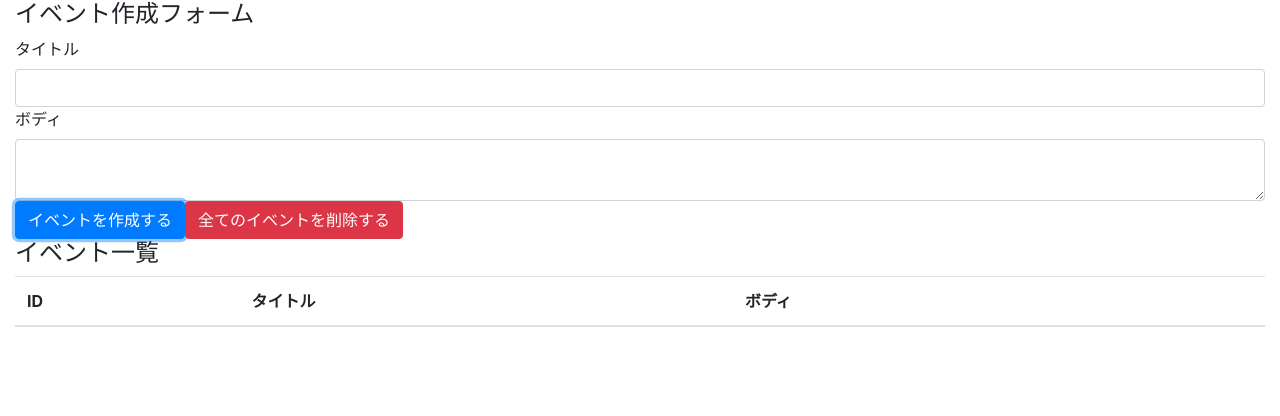
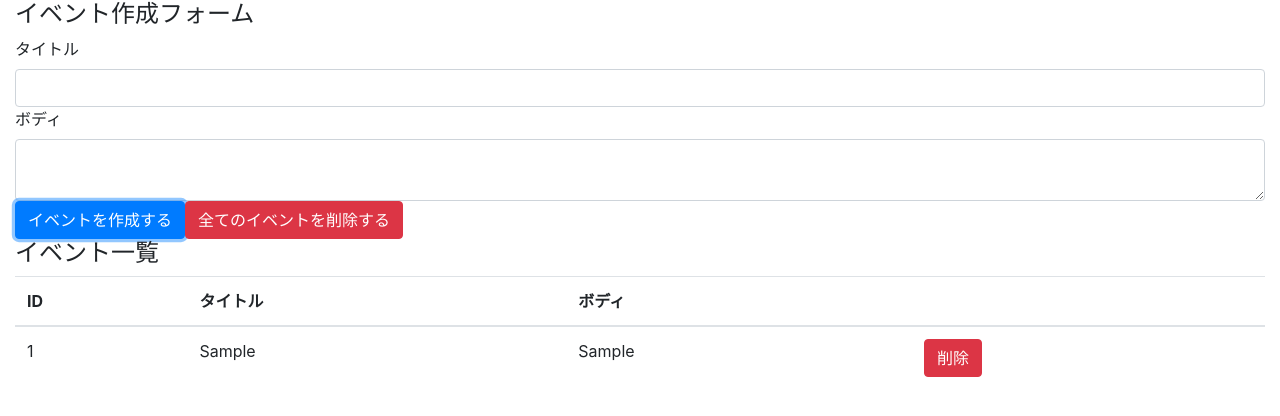
Before and after one commit to LPxPG/react-hooks-101-test, a React (Create React App) app: page / in a window 1280 px wide. Both pictures are taken after typing "Sample", "Sample" into the empty fields and a click on the button "イベントを作成する". Shown: the top 416 px of the page. Built offline with nearby package versions, Linux system fonts and the light colour scheme.

Commit message:
display events, refactor and implement remove event button

```diff
--- a/src/components/App.js
+++ b/src/components/App.js
@@ -1,5 +1,6 @@
 import React, {useReducer, useState} from 'react'
 import 'bootstrap/dist/css/bootstrap.min.css'
+import Event from './Event'
 import reducer from '../reducers'
 
 const App = () => {
@@ -52,6 +53,24 @@
           </tr>
         </thead>
         <tbody>
+          {state.map((event, index) => (<Event key={index} event={event} dispatch={dispatch} />))}
+          {/* {
+
+            state.map((event, index) => { // => (...) : => {return ...multi-line...} の省略記法
+
+              const {id, title, body} = event
+              const handleClickDeleteButton = () => {
+                dispatch({type: 'DELETE_EVENT', id})
+              }
+
+              return <tr key={index}>
+                <td>{id}</td>
+                <td>{title}</td>
+                <td>{body}</td>
+                <td><button type="button" className="btn btn-danger" onClick={handleClickDeleteButton}>削除</button></td>
+              </tr>
+            })
+          } */}
         </tbody>
       </table>
     </div>
--- /dev/null
+++ b/src/components/Event.js
@@ -0,0 +1,18 @@
+import React from 'react'
+
+const Event = ({ event, dispatch }) => {
+  const {id, title, body } = event
+  const handleClickDeleteButton = () => {
+    dispatch({type: 'DELETE_EVENT', id})
+  }
+
+  return <tr>
+    <td>{id}</td>
+    <td>{title}</td>
+    <td>{body}</td>
+    <td><button type="button" className="btn btn-danger" onClick={handleClickDeleteButton}>削除</button></td>
+  </tr>
+
+}
+
+export default Event
--- a/src/reducers/index.js
+++ b/src/reducers/index.js
@@ -29,7 +29,7 @@
 
       return [...state, {id, ...event}]
     case 'DELETE_EVENT' :
-      return state
+      return state.filter(event => event.id !== action.id)
     case 'DELETE_ALL_EVENTS' :
       return []
     default:
```
